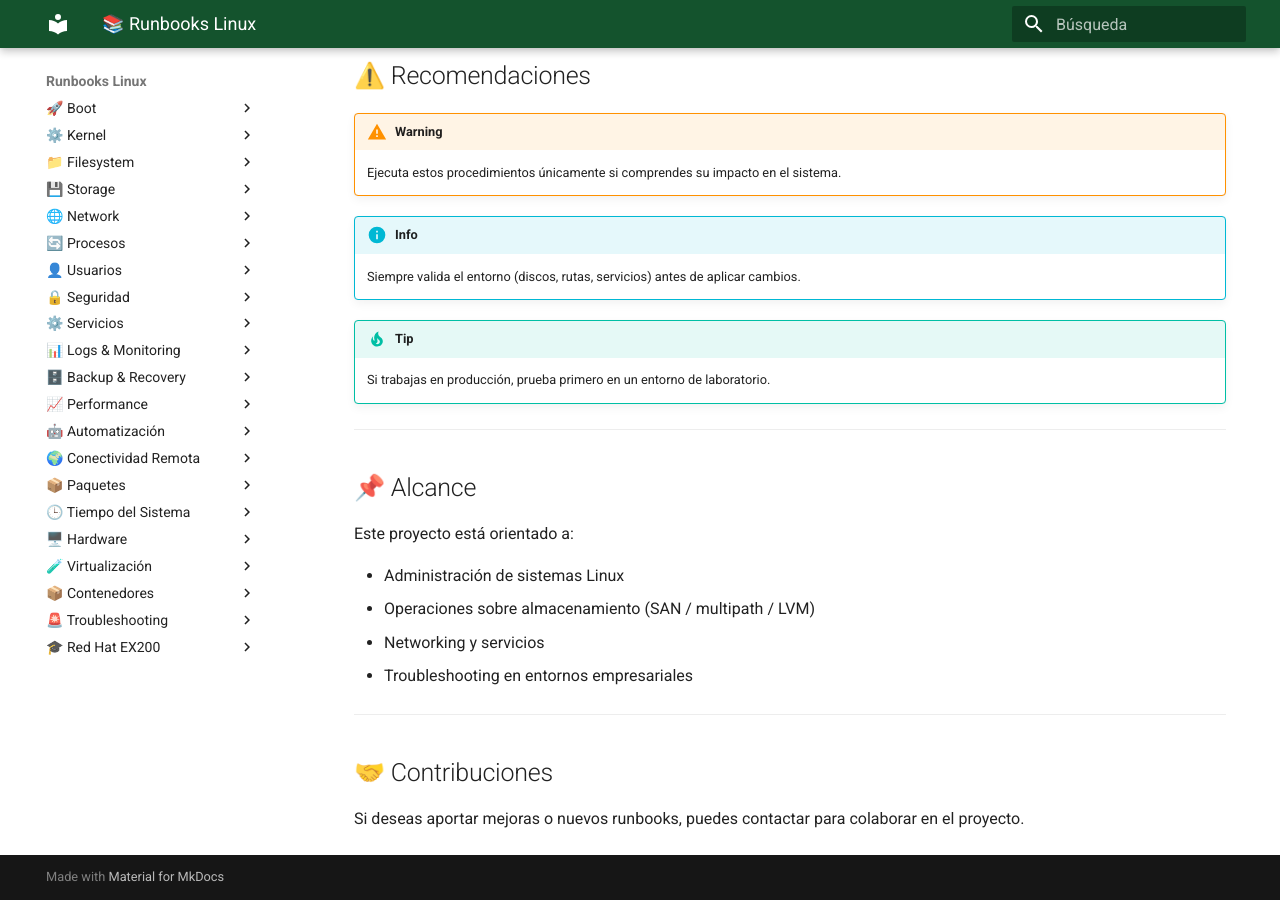
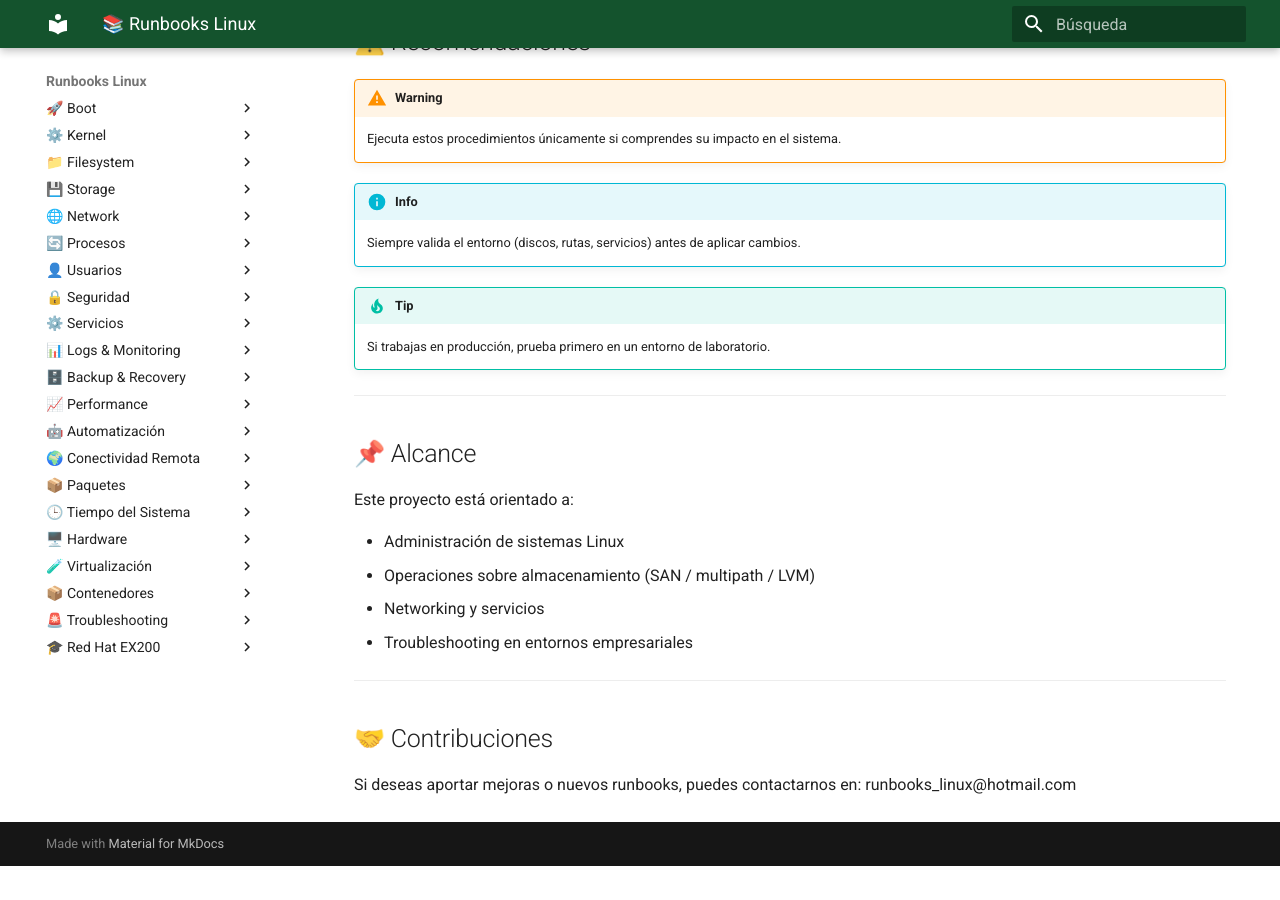
Before and after one commit to rocky99rhl/linux-runbooks, an MkDocs documentation site: the page built from docs/index.md, in a window 1280 px wide and 900 px high, scrolled down 860 px. Built offline with MkDocs 1.6.1 and Material for MkDocs 9.7.7, drawn with Linux system fonts in a browser that asks for light colours; after the commit the page ends 1726 px from its top, so only the background shows below that; some of the changed text lies outside the part shown.

Commit message:
update runbooks

```diff
--- a/docs/index.md
+++ b/docs/index.md
@@ -15,7 +15,6 @@
 - **Pre-checks** → Validaciones previas antes de ejecutar cambios
 - **Ejecución** → Pasos detallados del procedimiento
 - **Validación** → Confirmación de que el cambio fue exitoso
-- **Rollback** → Acciones para revertir en caso de fallo
 
 ---
 
@@ -54,4 +53,4 @@
 
 ## 🤝 Contribuciones
 
-Si deseas aportar mejoras o nuevos runbooks, puedes contactar para colaborar en el proyecto.
+Si deseas aportar mejoras o nuevos runbooks, puedes contactarnos en: runbooks_linux@hotmail.com
```
Also changed, not shown: docs/01-boot/03-initramfs/regenerar-initramfs-mod-initramfs.md (+1 -1 lines).
